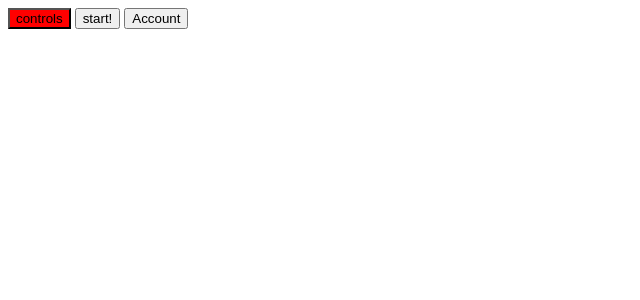
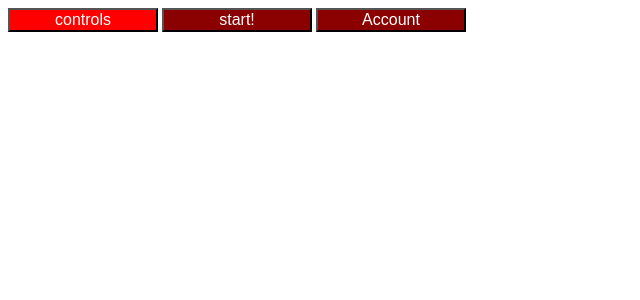
Before and after one commit to yamilarangel/team9a-wilkin, a Python web app: template templates/index.html in a window 1280 px wide. Shown: the top 300 px of the page, without its empty margins (0-640 px from the left). Run offline with Jinja, Linux system fonts and the light colour scheme; the template is opened without the code that fills it, so the values that code supplies are empty.

Commit message:
Aejkrenwnkjenjnejne

```diff
--- a/app.yaml
+++ b/app.yaml
@@ -7,9 +7,6 @@ handlers:
 - url: /styles.css
   static_dir: styleDir
 
-- url: /styleDir
-  static_dir: stylesDir
-
 - url: /.*
   script: main.app
 
--- a/styleDir/styles.css
+++ b/styleDir/styles.css
@@ -2,24 +2,36 @@
 
 #button-start{
 	background-color:red;
+	color:white;
+	font-size: 16px;
+	text-align: center;
+	width: 150px;
 
 
 }
 
-/* #button-controls{
+ #button-controls{
 	background-color:#8B0000;
 	color:white;
+	font-size: 16px;
+	text-align: center;
+	width: 150px;
+
 
 }
 
 #button-account{
 	background-color:#8B0000;
 	color:white;
+	font-size: 16px;
+	text-align: center;
+	width: 150px;
+
 
 }
-*/
 
-canvas {
+
+canvas{
     border: 1px solid #d3d3d3;
     background-color: #f1f1f1;
     padding-left: 0;
--- a/templates/game-start.html
+++ b/templates/game-start.html
@@ -2,7 +2,7 @@
 <html>
 <head>
 <meta name="viewport" content="width=device-width, initial-scale=1.0"/>
-<link rel="stylesheet" type="text/css" href="styles.css">
+<link rel="stylesheet" type="text/css" href="styleDir/styles.css">
 </head>
 <body onload="startGame()">
 
```
Also changed, not shown: 2 other files.
